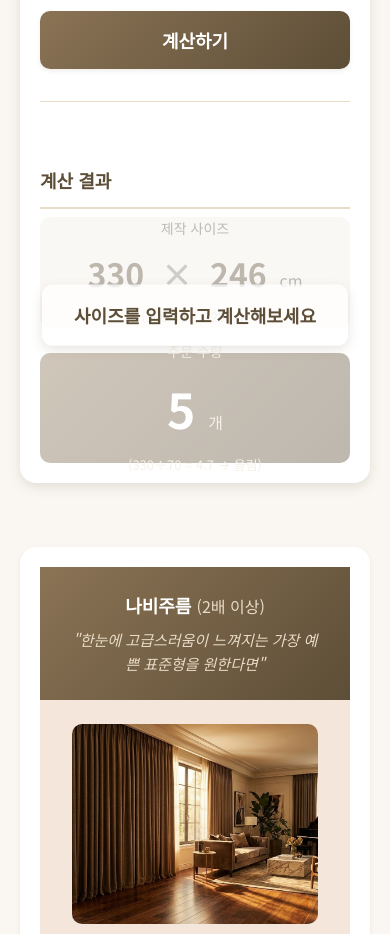
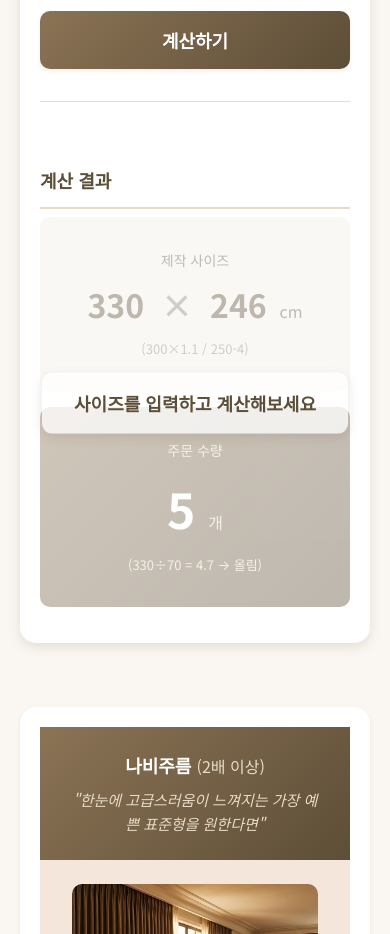
Before and after one commit to Hyoniii/nonofire-calculator, a plain HTML site: page index.html in a window 390 px wide. Shown: the part 1240-2174 px from the top of the page. Drawn offline with Linux system fonts and the light colour scheme.

Commit message:
미디어쿼리 추가

```diff
--- a/css/style.css
+++ b/css/style.css
@@ -457,6 +457,18 @@ body {
     .result-area {
         padding-left: 0;
         padding-top: 32px;
+        display: block;
+    }
+
+    .result-boxes-wrapper {
+        display: block;
+        height: auto;
+    }
+
+    .result-box {
+        height: auto;
+        padding: 32px 24px;
+        margin-bottom: 16px;
     }
 }
 
```
